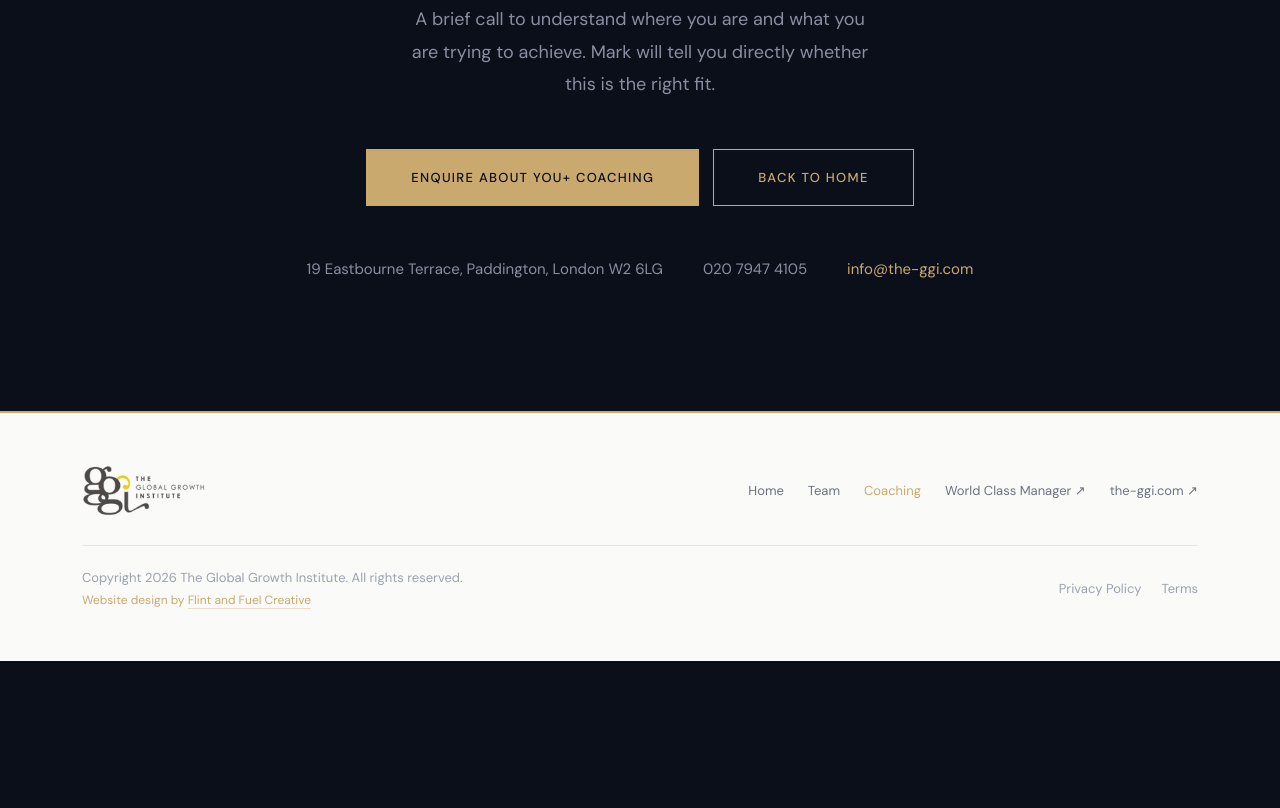
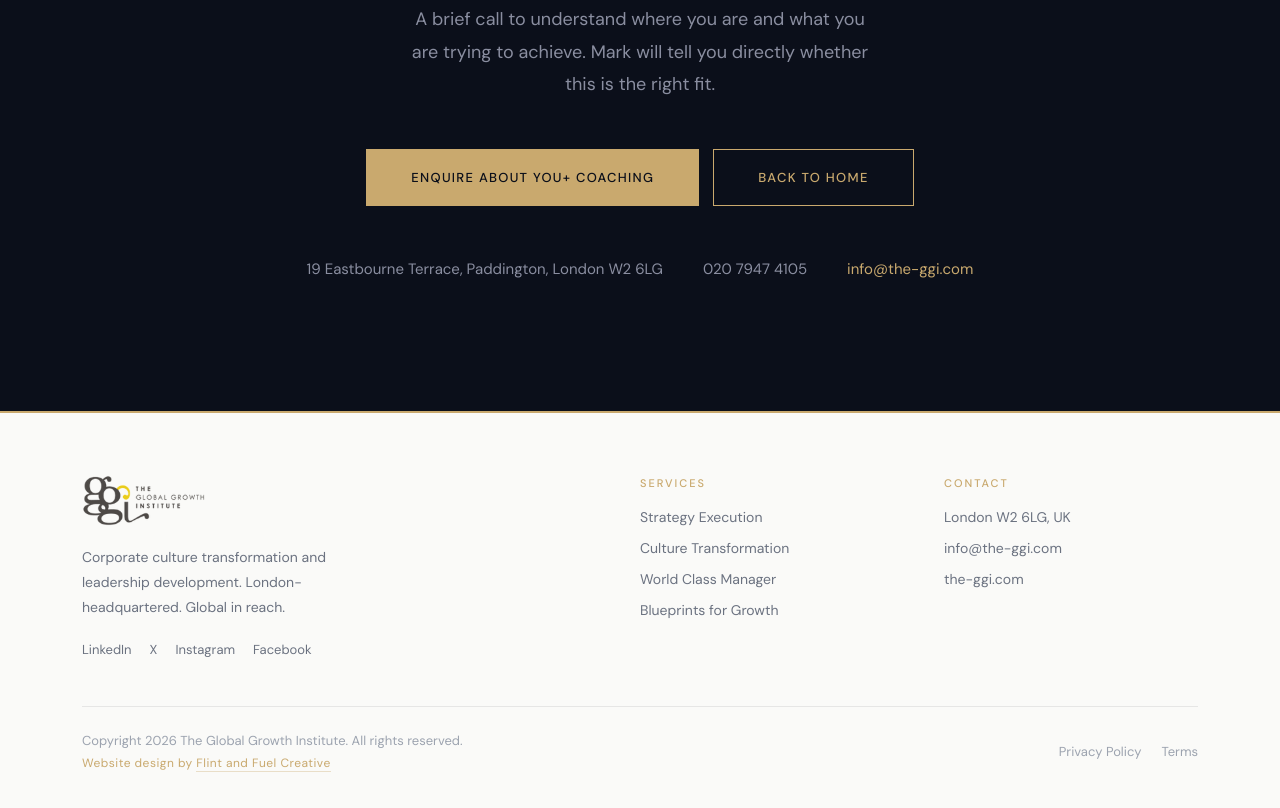
Before and after one commit to FlintandFuel/ggi-website, a plain HTML site: page coaching.html in a window 1280 px wide. Shown: the part 4179-4987 px from the top of the page. Before the commit the page ends 4840 px from the top, so only its background shows below. Drawn offline with nearby package versions, Linux system fonts and the light colour scheme.

Commit message:
Add X social link and sync full footer across all three pages
Added X (https://x.com/the_ggi) to the footer social links on index.html.
Replaced the simplified footers on coaching.html and team.html with the
full footer matching index.html, including all four social links
(LinkedIn, X, Instagram, Facebook), the Services column, and Contact column.

Co-Authored-By: Claude Sonnet 4.6 <noreply@anthropic.com>

```diff
--- a/coaching.html
+++ b/coaching.html
@@ -261,21 +261,40 @@ h1,h2,h3{font-family:'Cormorant Garamond',Georgia,serif;font-weight:500;line-hei
 
 <!-- FOOTER -->
 <footer role="contentinfo" style="background:#FAFAF8;border-top:2px solid #C9A96E;">
-  <div style="max-width:1180px;margin:0 auto;padding:52px 32px;">
-    <div style="display:flex;justify-content:space-between;align-items:center;flex-wrap:wrap;gap:20px;margin-bottom:28px;">
-      <img src="./ggi-logo.png" alt="The Global Growth Institute" style="height:52px;width:auto;">
-      <div style="display:flex;gap:24px;flex-wrap:wrap;">
-        <a href="index.html" style="font-size:13px;color:#6B7280;text-decoration:none;" onmouseover="this.style.color='#0B0F1A'" onmouseout="this.style.color='#6B7280'">Home</a>
-        <a href="team.html" style="font-size:13px;color:#6B7280;text-decoration:none;" onmouseover="this.style.color='#0B0F1A'" onmouseout="this.style.color='#6B7280'">Team</a>
-        <a href="coaching.html" style="font-size:13px;color:#C9A96E;text-decoration:none;">Coaching</a>
-        <a href="https://www.worldclassmanager.com/" target="_blank" rel="noopener" style="font-size:13px;color:#6B7280;text-decoration:none;" onmouseover="this.style.color='#C9A96E'" onmouseout="this.style.color='#6B7280'">World Class Manager ↗</a>
-        <a href="https://the-ggi.com" target="_blank" rel="noopener" style="font-size:13px;color:#6B7280;text-decoration:none;" onmouseover="this.style.color='#0B0F1A'" onmouseout="this.style.color='#6B7280'">the-ggi.com ↗</a>
+  <div style="max-width:1180px;margin:0 auto;padding:62px 32px;">
+    <div class="fg" style="display:grid;grid-template-columns:2fr 1fr 1fr;gap:50px;margin-bottom:46px;">
+      <div>
+        <img src="./ggi-logo.png" alt="The Global Growth Institute" style="height:52px;width:auto;margin-bottom:18px;">
+        <p style="font-size:14px;color:#6B7280;line-height:1.8;max-width:290px;margin:0 0 20px;">Corporate culture transformation and leadership development. London-headquartered. Global in reach.</p>
+        <div style="display:flex;gap:18px;">
+          <a href="https://www.linkedin.com/company/the-global-growth-institute" target="_blank" rel="noopener noreferrer" style="font-size:13px;color:#6B7280;text-decoration:none;" onmouseover="this.style.color='#C9A96E'" onmouseout="this.style.color='#6B7280'">LinkedIn</a>
+          <a href="https://x.com/the_ggi" target="_blank" rel="noopener noreferrer" style="font-size:13px;color:#6B7280;text-decoration:none;" onmouseover="this.style.color='#C9A96E'" onmouseout="this.style.color='#6B7280'">X</a>
+          <a href="https://www.instagram.com/the.ggi" target="_blank" rel="noopener noreferrer" style="font-size:13px;color:#6B7280;text-decoration:none;" onmouseover="this.style.color='#C9A96E'" onmouseout="this.style.color='#6B7280'">Instagram</a>
+          <a href="https://www.facebook.com/wcmanager" target="_blank" rel="noopener noreferrer" style="font-size:13px;color:#6B7280;text-decoration:none;" onmouseover="this.style.color='#C9A96E'" onmouseout="this.style.color='#6B7280'">Facebook</a>
+        </div>
+      </div>
+      <div>
+        <span class="label" style="display:block;margin-bottom:16px;color:#C9A96E;">Services</span>
+        <div style="display:flex;flex-direction:column;gap:10px;">
+          <a href="index.html#services" style="font-size:14px;color:#6B7280;text-decoration:none;" onmouseover="this.style.color='#0B0F1A'" onmouseout="this.style.color='#6B7280'">Strategy Execution</a>
+          <a href="index.html#services" style="font-size:14px;color:#6B7280;text-decoration:none;" onmouseover="this.style.color='#0B0F1A'" onmouseout="this.style.color='#6B7280'">Culture Transformation</a>
+          <a href="index.html#services" style="font-size:14px;color:#6B7280;text-decoration:none;" onmouseover="this.style.color='#0B0F1A'" onmouseout="this.style.color='#6B7280'">World Class Manager</a>
+          <a href="index.html#services" style="font-size:14px;color:#6B7280;text-decoration:none;" onmouseover="this.style.color='#0B0F1A'" onmouseout="this.style.color='#6B7280'">Blueprints for Growth</a>
+        </div>
+      </div>
+      <div>
+        <span class="label" style="display:block;margin-bottom:16px;color:#C9A96E;">Contact</span>
+        <div style="display:flex;flex-direction:column;gap:10px;font-size:14px;color:#6B7280;">
+          <span>London W2 6LG, UK</span>
+          <a href="mailto:info@the-ggi.com" style="color:#6B7280;text-decoration:none;" onmouseover="this.style.color='#C9A96E'" onmouseout="this.style.color='#6B7280'">info@the-ggi.com</a>
+          <a href="https://the-ggi.com" target="_blank" rel="noopener" style="color:#6B7280;text-decoration:none;" onmouseover="this.style.color='#C9A96E'" onmouseout="this.style.color='#6B7280'">the-ggi.com</a>
+        </div>
       </div>
     </div>
-    <div style="border-top:1px solid rgba(0,0,0,.08);padding-top:22px;display:flex;justify-content:space-between;align-items:center;flex-wrap:wrap;gap:12px;">
+    <div style="border-top:1px solid rgba(0,0,0,.08);padding-top:24px;display:flex;justify-content:space-between;align-items:center;flex-wrap:wrap;gap:12px;">
       <div style="display:flex;flex-direction:column;gap:4px;">
         <span style="font-size:13px;color:#9CA3AF;">Copyright 2026 The Global Growth Institute. All rights reserved.</span>
-        <span style="font-size:12px;color:#C9A96E;">Website design by <a href="https://flintandfuel.co.za" target="_blank" rel="noopener" style="color:#C9A96E;text-decoration:none;border-bottom:1px solid rgba(201,169,110,.35);">Flint and Fuel Creative</a></span>
+        <span style="font-size:12px;color:#C9A96E;letter-spacing:.04em;">Website design by <a href="https://flintandfuel.co.za" target="_blank" rel="noopener" style="color:#C9A96E;text-decoration:none;border-bottom:1px solid rgba(201,169,110,.35);" onmouseover="this.style.borderBottomColor='#C9A96E'" onmouseout="this.style.borderBottomColor='rgba(201,169,110,.35)'">Flint and Fuel Creative</a></span>
       </div>
       <div style="display:flex;gap:20px;">
         <a href="https://the-ggi.com/privacy" style="font-size:13px;color:#9CA3AF;text-decoration:none;" onmouseover="this.style.color='#1A1D2E'" onmouseout="this.style.color='#9CA3AF'">Privacy Policy</a>
```
Also changed, not shown: index.html (+1 -0 lines), team.html (+30 -11 lines).
